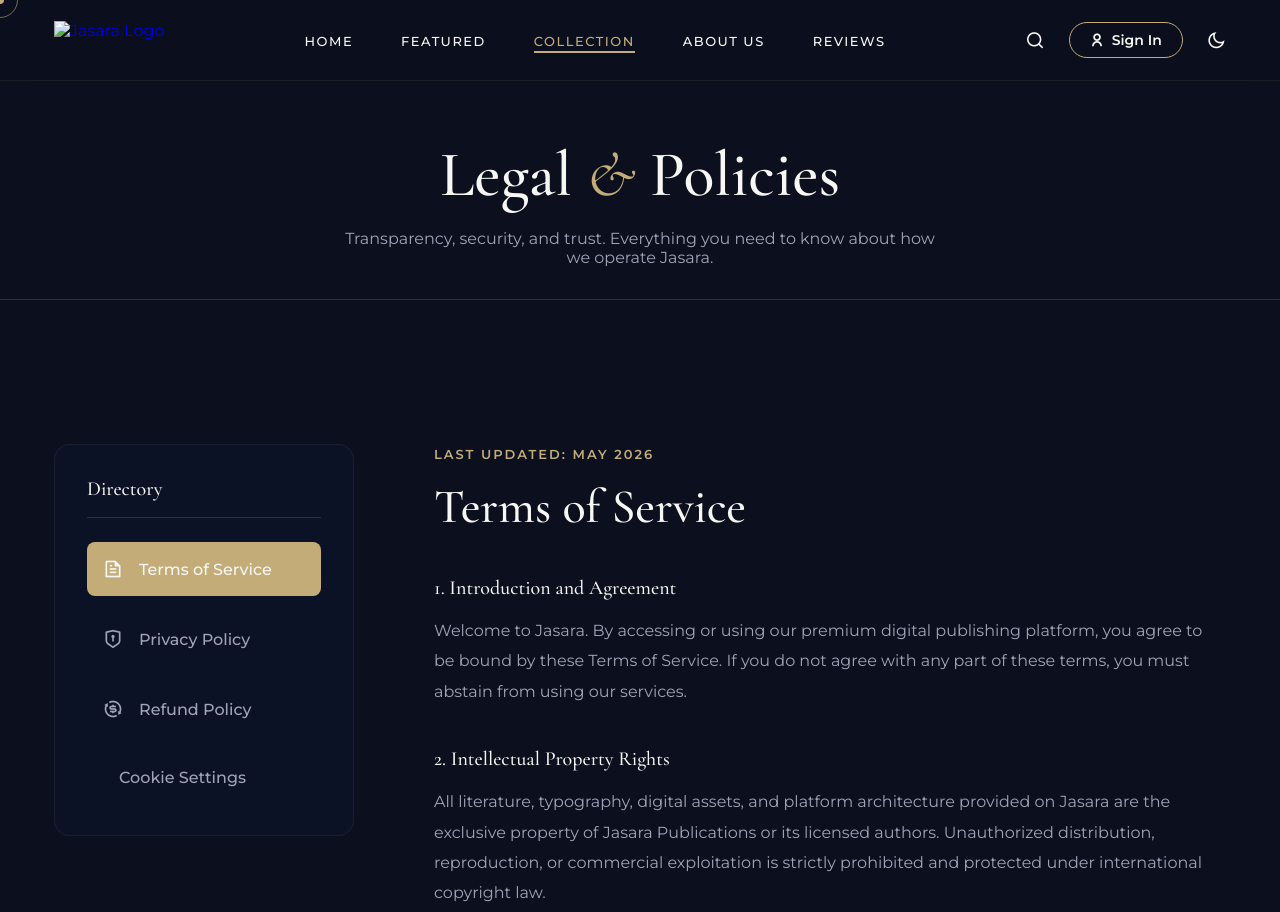
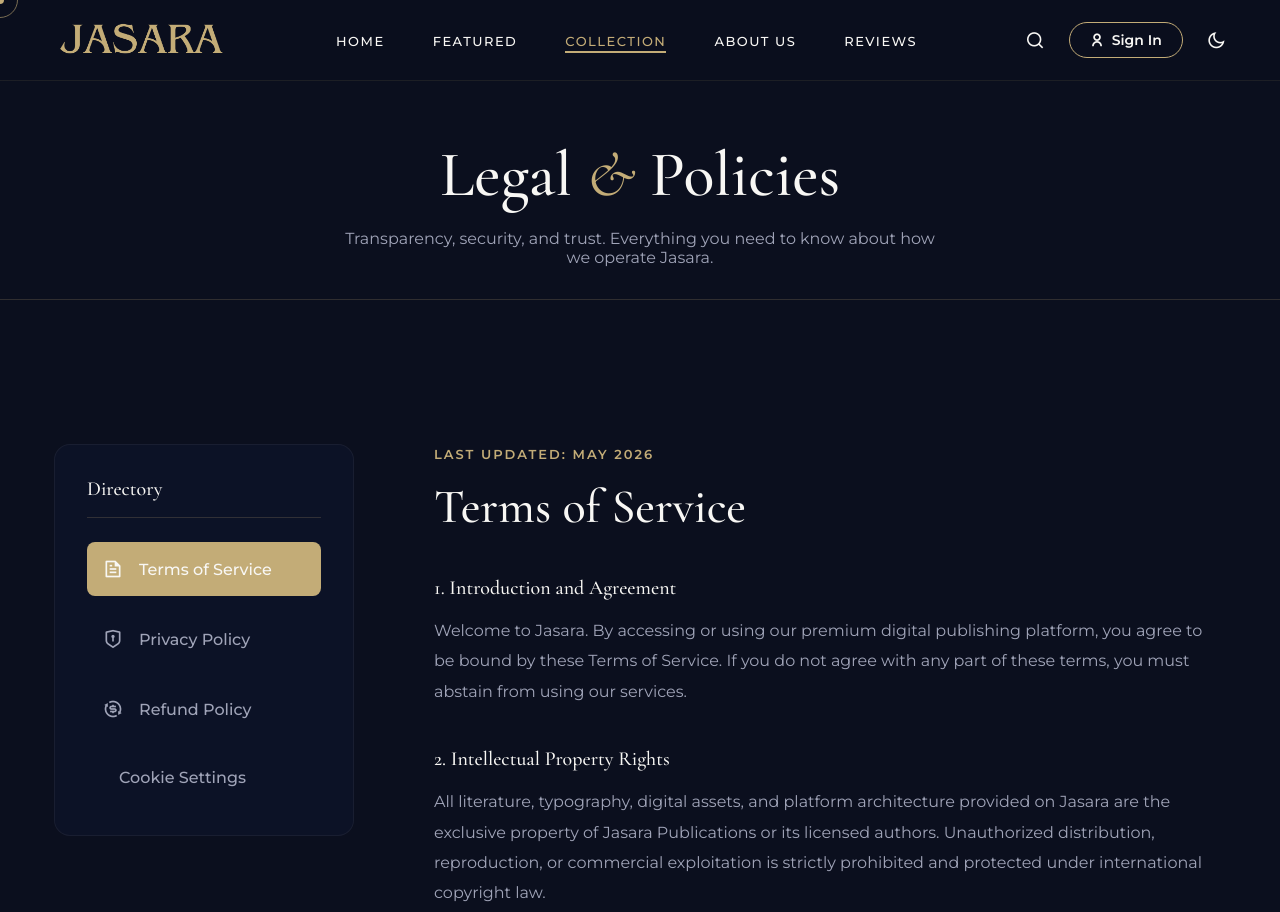
Before and after one commit to mohamfaisal/Jasara, a plain HTML site: page Frontend/assets/pages/legal.html in a window 1280 px wide. Shown: the top 912 px of the page. Drawn offline with nearby package versions, Linux system fonts and the light colour scheme; some icons are missing.

Commit message:
JASARA & CO

```diff
--- a/Frontend/assets/pages/legal.html
+++ b/Frontend/assets/pages/legal.html
@@ -23,7 +23,7 @@
       <header class="header" id="header">
       <nav class="nav container">
          <a href="../../index.html" class="nav__logo">
-            <img src="../assets/img/jasara-word-logo-trasparent.png" alt="Jasara Logo" class="nav__logo-img">
+            <img src="../../assets/img/jasara-word-logo-trasparent.png" alt="Jasara Logo" class="nav__logo-img">
          </a>
 
          <div class="nav__menu" id="nav-menu">
```
